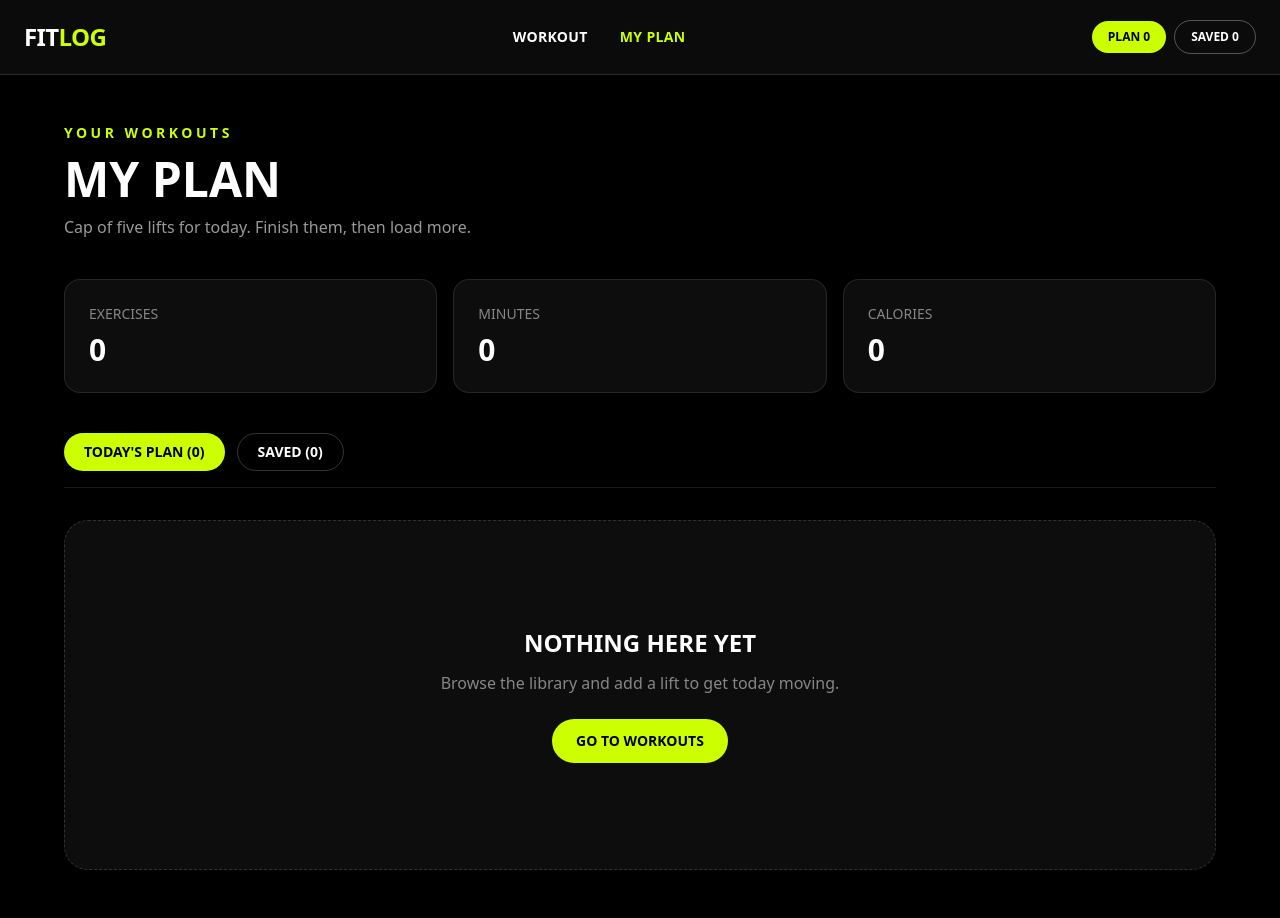
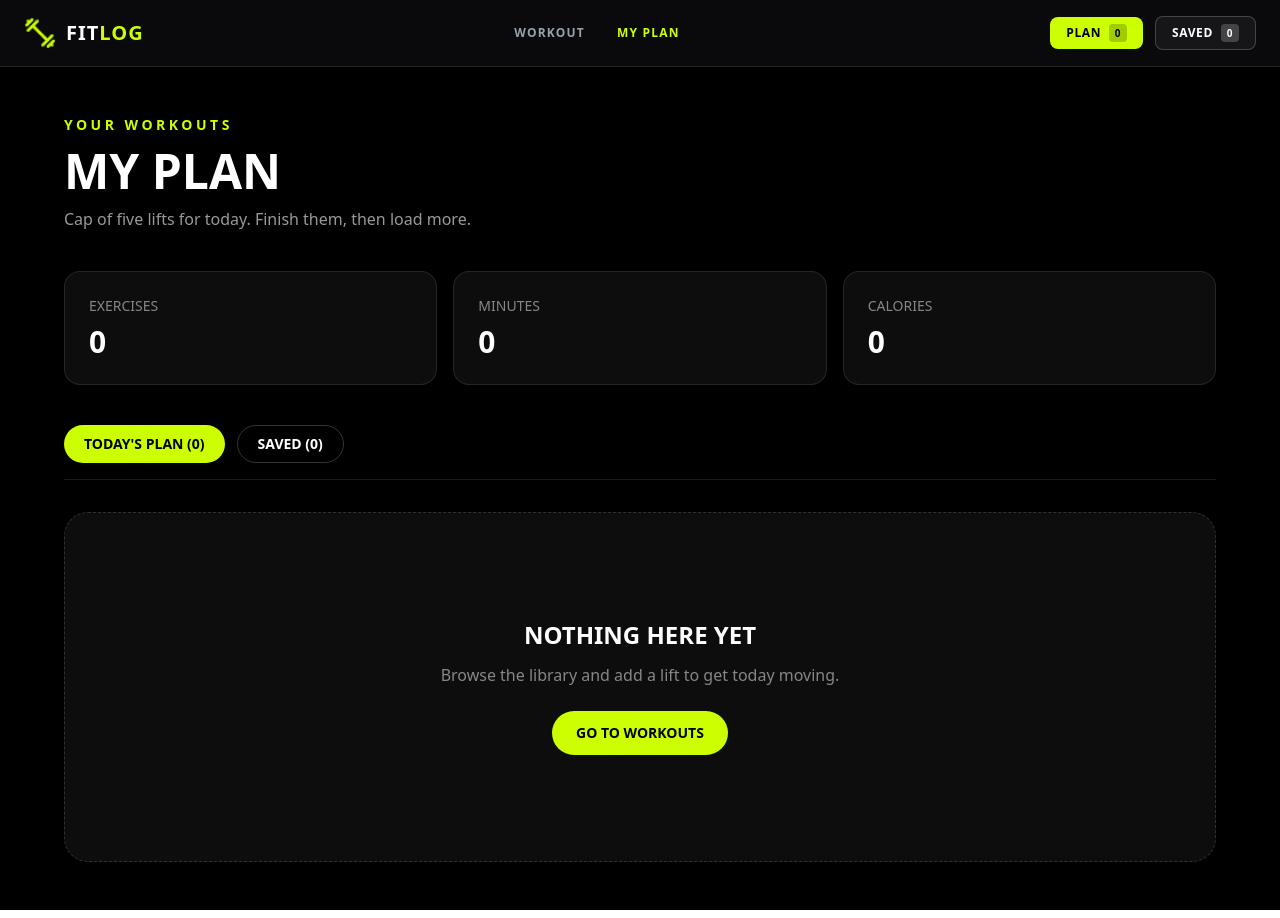
Before and after one commit to nuralam-dev/assignment-06, a Next.js app: page /my-plan in a window 1280 px wide. Built offline with nearby package versions, Linux system fonts and the light colour scheme.

Commit message:
add logo in nav bart

```diff
--- a/src/components/Navbar.tsx
+++ b/src/components/Navbar.tsx
@@ -1,5 +1,6 @@
 "use client";
 
+import Image from "next/image";
 import Link from "next/link";
 import { usePathname } from "next/navigation";
 import { useFitLog } from "@/context/FitLogContext";
@@ -9,25 +10,35 @@ const Navbar = () => {
   const { plan, saved } = useFitLog();
 
   return (
-    <header className="border-b border-[var(--border)] bg-[var(--background)]">
-      <nav className="mx-auto flex max-w-7xl items-center justify-between px-4 py-5 md:px-6">
+    <header className="border-b border-white/10 bg-[#0a0a0c]">
+      <nav className="mx-auto flex max-w-7xl items-center justify-between px-4 py-4 md:px-6">
 
         {/* Logo */}
         <Link
           href="/"
-          className="text-2xl font-black tracking-tight"
+          className="flex items-center gap-2.5 text-xl font-black tracking-wider text-white"
         >
-          FIT<span className="text-[var(--accent)]">LOG</span>
+          <div className="relative h-8 w-8">
+            <Image
+              src="/logo.png"
+              alt="FITLOG Logo"
+              fill
+              className="object-contain"
+            />
+          </div>
+          <span>
+            FIT<span className="text-[#CCFF00]">LOG</span>
+          </span>
         </Link>
 
         {/* Navigation */}
         <div className="hidden items-center gap-8 md:flex">
           <Link
             href="/"
-            className={`text-sm font-semibold uppercase tracking-wide ${
+            className={`text-xs font-bold uppercase tracking-widest transition-colors ${
               pathname === "/"
-                ? "text-[var(--accent)]"
-                : "text-white hover:text-[var(--accent)]"
+                ? "text-[#CCFF00]"
+                : "text-gray-400 hover:text-white"
             }`}
           >
             Workout
@@ -35,30 +46,30 @@ const Navbar = () => {
 
           <Link
             href="/my-plan"
-            className={`text-sm font-semibold uppercase tracking-wide ${
+            className={`text-xs font-bold uppercase tracking-widest transition-colors ${
               pathname === "/my-plan"
-                ? "text-[var(--accent)]"
-                : "text-white hover:text-[var(--accent)]"
+                ? "text-[#CCFF00]"
+                : "text-gray-400 hover:text-white"
             }`}
           >
             My Plan
           </Link>
         </div>
 
-        {/* Counters */}
-        <div className="flex items-center gap-2">
+        {/* Action Counters */}
+        <div className="flex items-center gap-3">
           <Link
             href="/my-plan"
-            className="rounded-full bg-[var(--accent)] px-4 py-2 text-xs font-bold uppercase text-black"
+            className="rounded-lg bg-[#CCFF00] px-4 py-2 text-xs font-black uppercase tracking-wider text-black transition-all hover:bg-[#b8e600] active:scale-95"
           >
-            Plan {plan.length}
+            Plan <span className="ml-1 rounded bg-black/20 px-1.5 py-0.5 text-[10px]">{plan.length}</span>
           </Link>
 
           <Link
-            href="/my-plan"
-            className="rounded-full border border-white/30 px-4 py-2 text-xs font-bold uppercase text-white"
+            href="/saved"
+            className="rounded-lg border border-white/20 bg-white/5 px-4 py-2 text-xs font-black uppercase tracking-wider text-white transition-all hover:border-white/40 hover:bg-white/10 active:scale-95"
           >
-           Saved {saved.length}
+            Saved <span className="ml-1 rounded bg-white/20 px-1.5 py-0.5 text-[10px]">{saved.length}</span>
           </Link>
         </div>
       </nav>
```
Also changed, not shown: public/logo.png (renamed from src/assets/logo.png).
